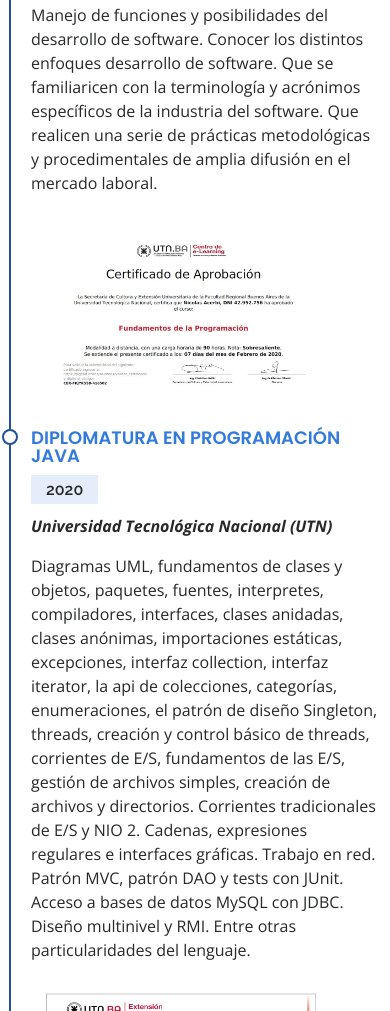
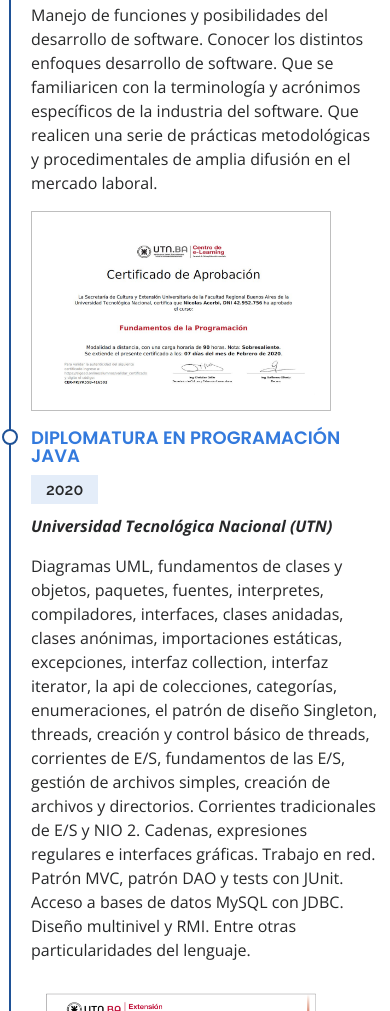
Before and after one commit to AcerbiNicolas/Curriculum, a plain HTML site: page index.html in a window 390 px wide. Shown: the part 3118-4129 px from the top of the page. Drawn offline with nearby package versions, Linux system fonts and the light colour scheme.

Commit message:
borde de certificado Mobile

```diff
--- a/assets/css/style.css
+++ b/assets/css/style.css
@@ -750,6 +750,7 @@ padding: 15px;
     width: 300px;
     height: 200px;
     border-radius: 0;
+    border: 1px solid rgba(0, 0, 0, 0.256);
   }
 }
 @media (min-width: 701px) {
```
